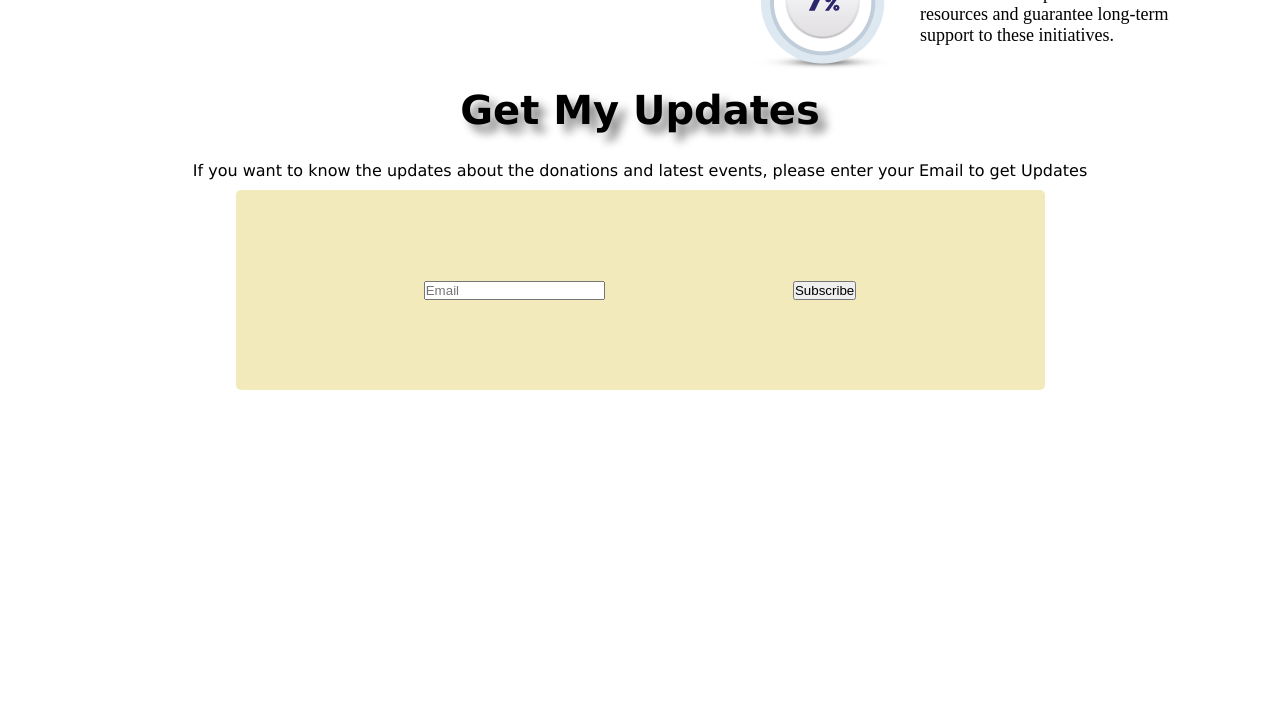
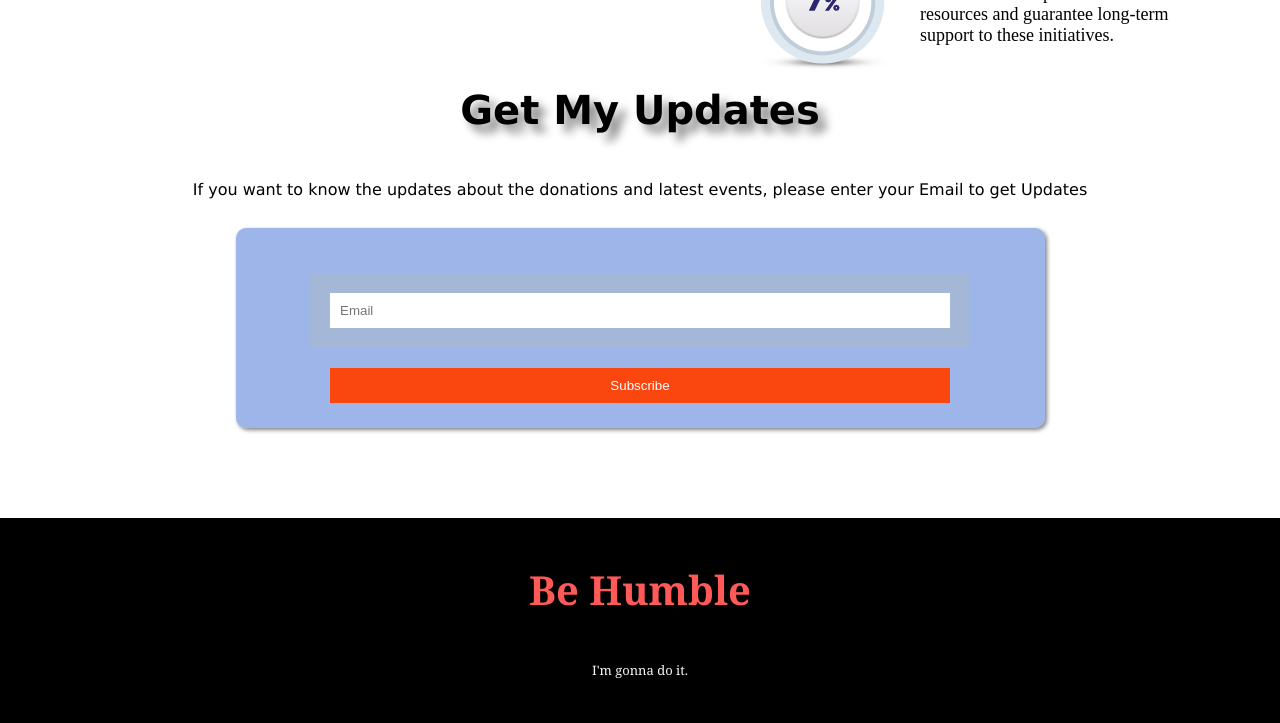
Before and after one commit to Ishrak12/assignment-1, a plain HTML site: page index.html in a window 1280 px wide. Shown: the part 2267-2990 px from the top of the page. Before the commit the page ends 2657 px from the top, so only its background shows below. Drawn offline with Linux system fonts and the light colour scheme.

Commit message:
Final Update Done

```diff
--- a/index.html
+++ b/index.html
@@ -8,6 +8,7 @@
     <link rel="preconnect" href="https://fonts.googleapis.com">
     <link rel="preconnect" href="https://fonts.gstatic.com" crossorigin>
     <link href="https://fonts.googleapis.com/css2?family=Poppins&display=swap" rel="stylesheet">
+
     <title>Donate Today</title>
     <link rel="stylesheet" href="style.css">
 </head>
@@ -178,24 +179,37 @@
     </div>
 
     <div class="get-updates">
-        <h1>Get My Updates</h1>
+        <h1>Get My Updates</h1> <br>
         <p>If you want to know the updates about the donations and latest events, please enter your Email to get Updates
-        </p>
+        </p> <br>
 
 
     </div>
 
     <div class="email-subscribe">
-        <div class="text-email">
-            <input type="email" placeholder="Email">
-
-        </div>
-
-        <div class="text-button">
-            <button>Subscribe</button>
-        </div>
+        <form class="newslater">
+            <div class="container">
 
 
+            </div>
+
+            <div class="container" style="background-color:#ddc7491f">
+
+                <input type="text" placeholder="Email" name="mail" required>
+
+            </div>
+
+            <div class="container">
+                <input type="submit" value="Subscribe">
+            </div>
+        </form>
+
+
+    </div>
+
+    <div class="footer"> <br><br>
+        <h1 id="footer-heading">Be Humble</h1> <br> <br>
+        <p id="footer-p">I'm gonna do it.</p> <br> <br>
     </div>
 
 
--- a/style.css
+++ b/style.css
@@ -369,11 +369,76 @@ body html {
     position: center;
     width: 809px;
     height: 200px;
-    background-color: #ddc7495e;
-    border-radius: 5px;
+    background-color: #164fca6b;
+    border-radius: 10px;
     margin: 0 auto;
     display: flex;
     justify-content: space-evenly;
     align-items: center;
+    box-shadow: 2px 2px 4px gray;
+
 
 }
+
+.text-email {
+    width: 90px;
+    height: 30px;
+
+}
+
+form {
+    border: 4px solid #f1f1f1;
+}
+
+
+.container {
+    padding: 20px;
+
+}
+
+
+input[type=text],
+input[type=submit] {
+    width: 600px;
+    padding: 10px;
+    margin: 0px 0;
+    display: inline-block;
+    border: none;
+    box-sizing: content-box;
+}
+
+
+
+
+input[type=submit] {
+    background-color: rgb(250, 70, 15);
+    color: rgb(255, 255, 255);
+    border: none;
+}
+
+.newslater {
+    border: none;
+}
+
+.footer {
+    font-family: Cambria, Cochin, Georgia, Times, 'Times New Roman', serif;
+    position: static;
+    left: 0;
+    bottom: 0;
+    width: 100%;
+    border-top: #FF5958;
+    background-color: black;
+    color: whitesmoke;
+    text-align: center;
+    margin-top: 90px;
+}
+
+#footer-heading {
+    font-size: 40px;
+    color: #FF5958;
+
+}
+
+#footer-p {
+    font-size: 13px;
+}
```
